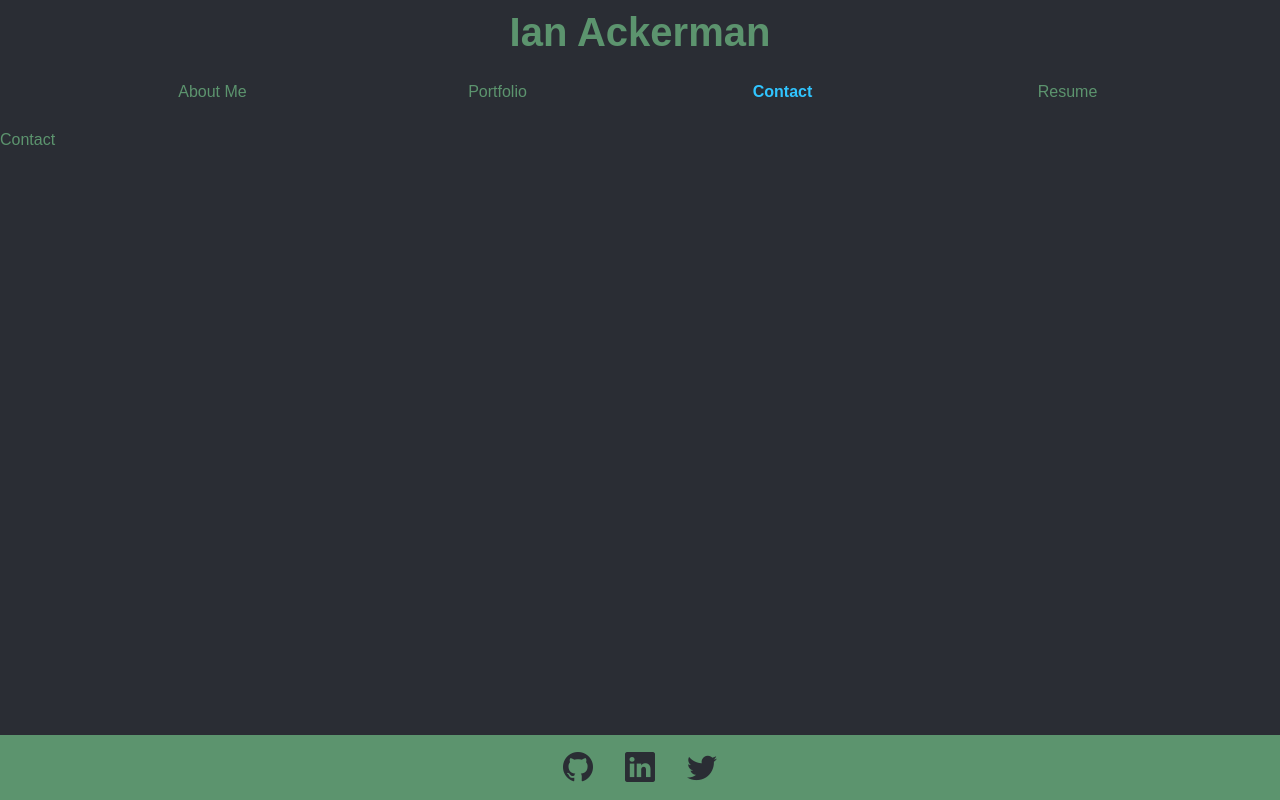
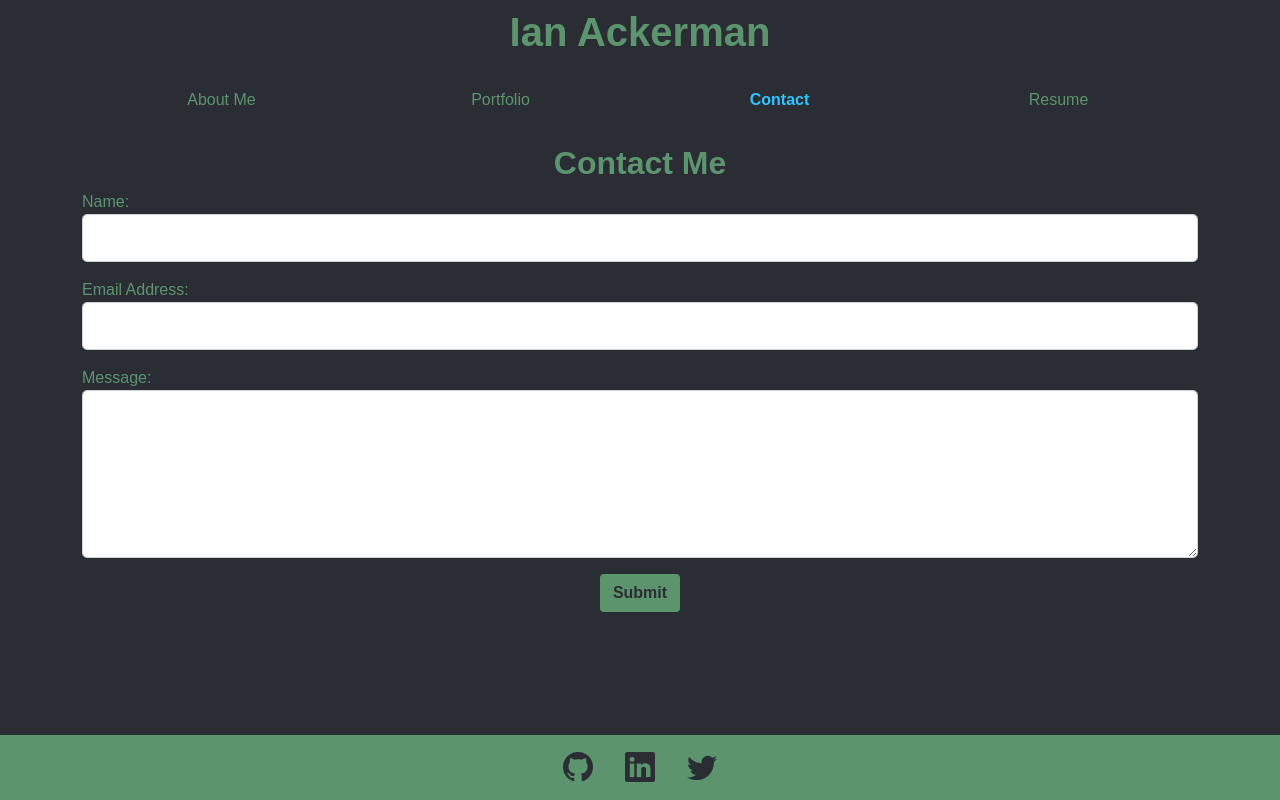
Before and after one commit to ianaack/ianaack-portfolio, a React (Create React App) app: page / in a window 1280 px wide. Both pictures are taken after a click on the element "Contact". Built offline with nearby package versions, Linux system fonts and the light colour scheme.

Commit message:
Contact Form Created

```diff
--- a/src/App.css
+++ b/src/App.css
@@ -40,9 +40,6 @@ body {
 }
 
 /* COMPONENTS STYLING */
-/* APP */
-
-
 /* NAVIGATION */
 .navigation {
 	text-decoration: none;
@@ -62,7 +59,6 @@ body {
 }
 
 /* ABOUT */
-
 .portrait {
 	border: 5px solid var(--secondary-color);
 	border-radius: 12%;
@@ -70,8 +66,19 @@ body {
 	height: auto;
 }
 
+/* CONTACT */
+.formHeader {
+	color: var(--secondary-color);
+	font-weight: bold;
+}
+
+.submitBtn {
+	background-color: var(--secondary-color);
+	color: var(--primary-color);
+	font-weight: bolder;
+}
+
 /* FOOTER */
-
 .social-media-list {
 	background-color: var(--secondary-color);
 	display: flex;
--- a/src/components/Contact/index.js
+++ b/src/components/Contact/index.js
@@ -1,7 +1,89 @@
-import React from "react";
+import React, { useState } from "react";
+import { validateEmail } from "../../utils/helpers";
 
 function Contact() {
-	return <div id="contact">Contact</div>;
+	const [formState, setFormState] = useState({
+		name: "",
+		email: "",
+		message: "",
+	});
+
+	const { name, email, message } = formState;
+
+	const [errorMessage, setErrorMessage] = useState("");
+
+	function handleChange(e) {
+		if (e.target.name === "email") {
+			const isValid = validateEmail(e.target.value);
+			// isValid conditional statement
+			if (!isValid) {
+				setErrorMessage(`${e.target.name} is invalid.`);
+			} else {
+				setErrorMessage("");
+			}
+		} else {
+			if (!e.target.value.length) {
+				setErrorMessage(`${e.target.name} is required.`);
+			} else {
+				setErrorMessage("");
+			}
+		}
+		if (!errorMessage) {
+			setFormState({ ...formState, [e.target.name]: e.target.value });
+		}
+	}
+
+	function handleSubmit(e) {
+		e.preventDefault();
+	}
+
+	return (
+		<section className="container">
+			<h2 className="formHeader text-center">Contact Me</h2>
+			<form className="mb-3" onSubmit={handleSubmit}>
+				<div className="mb-3">
+					<label htmlFor="name">Name:</label>
+					<input
+						className="form-control form-control-lg"
+						type="text"
+						defaultValue={name}
+						onBlur={handleChange}
+						name="name"
+					/>
+				</div>
+				<div className="mb-3">
+					<label htmlFor="email">Email Address:</label>
+					<input
+						className="form-control form-control-lg"
+						type="text"
+						defaultValue={email}
+						onBlur={handleChange}
+						name="email"
+					/>
+				</div>
+				<div className="mb-3">
+					<label htmlFor="message">Message:</label>
+					<textarea
+						className="form-control form-control-lg"
+						name="message"
+						defaultValue={message}
+						onBlur={handleChange}
+						rows="5"
+					/>
+				</div>
+
+				{errorMessage && (
+					<div>
+						<p className="error-text">{errorMessage}</p>
+					</div>
+				)}
+
+				<button className="submitBtn btn mb-3 mx-auto d-block" type="submit">
+					Submit
+				</button>
+			</form>
+		</section>
+	);
 }
 
 export default Contact;
--- a/src/components/Navigation/index.js
+++ b/src/components/Navigation/index.js
@@ -4,7 +4,7 @@ function Navigation(props) {
 	const { sections = [], currentSection, setCurrentSection } = props;
 
 	return (
-		<div className="row">
+		<div className="navbar">
 			{sections.map((section) => (
 				<li
 					className={`navigation px-1 mt-3 col-3 ${
--- /dev/null
+++ b/src/utils/helpers.js
@@ -0,0 +1,9 @@
+export function capitalizeFirstLetter(string) {
+	return string.charAt(0).toUpperCase() + string.slice(1);
+}
+
+export function validateEmail(email) {
+	var re =
+		/^(([^<>()[\]\\.,;:\s@"]+(\.[^<>()[\]\\.,;:\s@"]+)*)|(".+"))@((\[[0-9]{1,3}\.[0-9]{1,3}\.[0-9]{1,3}\.[0-9]{1,3}\])|(([a-zA-Z\-0-9]+\.)+[a-zA-Z]{2,}))$/;
+	return re.test(String(email).toLowerCase());
+}
```
